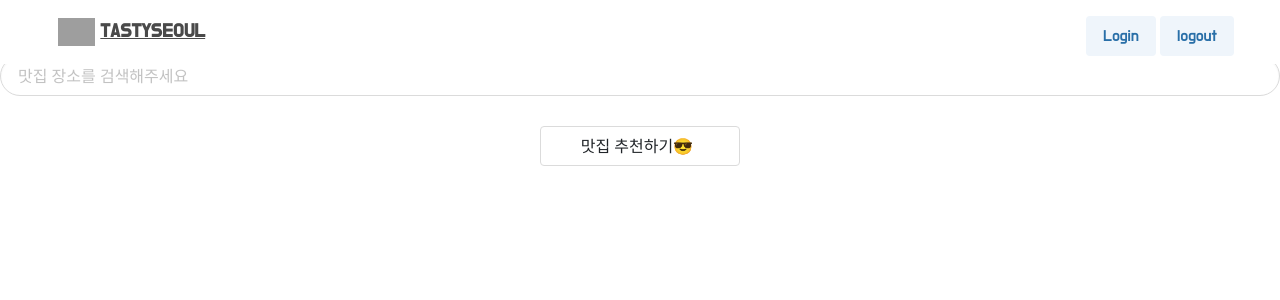
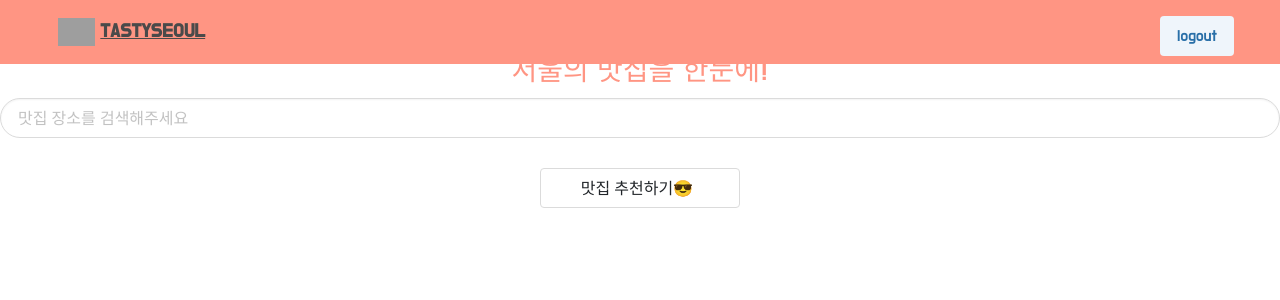
Before and after one commit to act99/sparta-w1-tastyseoul, a Flask app: template templates/index.html in a window 1280 px wide. Shown: the top 300 px of the page. Run offline with Flask 2, Linux system fonts and the light colour scheme; the template is opened without the code that fills it, so the values that code supplies are empty; some libraries are stand-ins or nearby versions; grey boxes are pictures that could not be loaded.

Commit message:
css done

```diff
--- a/templates/index.html
+++ b/templates/index.html
@@ -153,17 +153,13 @@
 </head>
 
 <body>
-<nav class="navbar is-fixed-top is-white" role="navigation" aria-label="main navigation">
+<nav class="navbar is-fixed-top" role="navigation" aria-label="main navigation" style="background-color: #ff9583">
     <a class="navbar-item" href="/" style="margin-left: 30px;">
         <img src="{{ url_for('static', filename='logo_tastySeoul.png') }}">
         <strong class="logoText"
                 style="font-family: 'Do Hyeon', sans-serif; margin-left: 5px; font-size: larger;">TASTYSEOUL</strong>
     </a>
     <div style="float: right; margin-right: 30px;">
-        <button class="nav-item button is-info is-light"
-                style="font-family: 'Do Hyeon', sans-serif; margin-top: 8px;"
-                onclick="location.href='/login'" id="sign-in">Login
-        </button>
         <button class="nav-item button is-info is-light"
                 style="font-family: 'Do Hyeon', sans-serif; margin-top: 8px;"
                 onclick="sign_out()" id="logout">logout
@@ -174,7 +170,8 @@
 <div class="wrap">
     <div class="main-img">
         <div class="h1-box">
-            <h1>Tasty Seoul</h1>
+            <h1 style="font-family: 'Do Hyeon', sans-serif;color:  #ff9583">TASTYSEOUL</h1>
+                        <h3 style="font-family: 'Do Hyeon', sans-serif;color: #ff9583; text-align: center">서울의 맛집을 한눈에!</h3>
             <input onkeyup="filter()" id="input-post" class="input is-rounded search-ok" type="text"
                    placeholder="맛집 장소를 검색해주세요"
                    onclick='$("#modal-post").addClass("is-active")'></p>
--- a/templates/login.html
+++ b/templates/login.html
@@ -12,9 +12,9 @@
     <!-- Bulma CSS -->
     <link rel="stylesheet" href="https://cdn.jsdelivr.net/npm/bulma@0.9.1/css/bulma.min.css">
     <!-- Font Awesome CSS -->
-    <link rel="preconnect" href="https://fonts.googleapis.com">
-    <link rel="preconnect" href="https://fonts.gstatic.com" crossorigin>
-    <link href="https://fonts.googleapis.com/css2?family=Dongle&display=swap" rel="stylesheet">
+    <link href="//maxcdn.bootstrapcdn.com/font-awesome/4.7.0/css/font-awesome.min.css" rel="stylesheet">
+    <link href="https://fonts.googleapis.com/css2?family=Do+Hyeon&display=swap" rel="stylesheet">
+    <link rel="stylesheet" href="https://cdnjs.cloudflare.com/ajax/libs/font-awesome/5.8.2/css/all.min.css"/>
 
     <!-- JS -->
     <script src="https://ajax.googleapis.com/ajax/libs/jquery/3.4.1/jquery.min.js"></script>
```
Also changed, not shown: templates/detail.html (+17 -6 lines).
